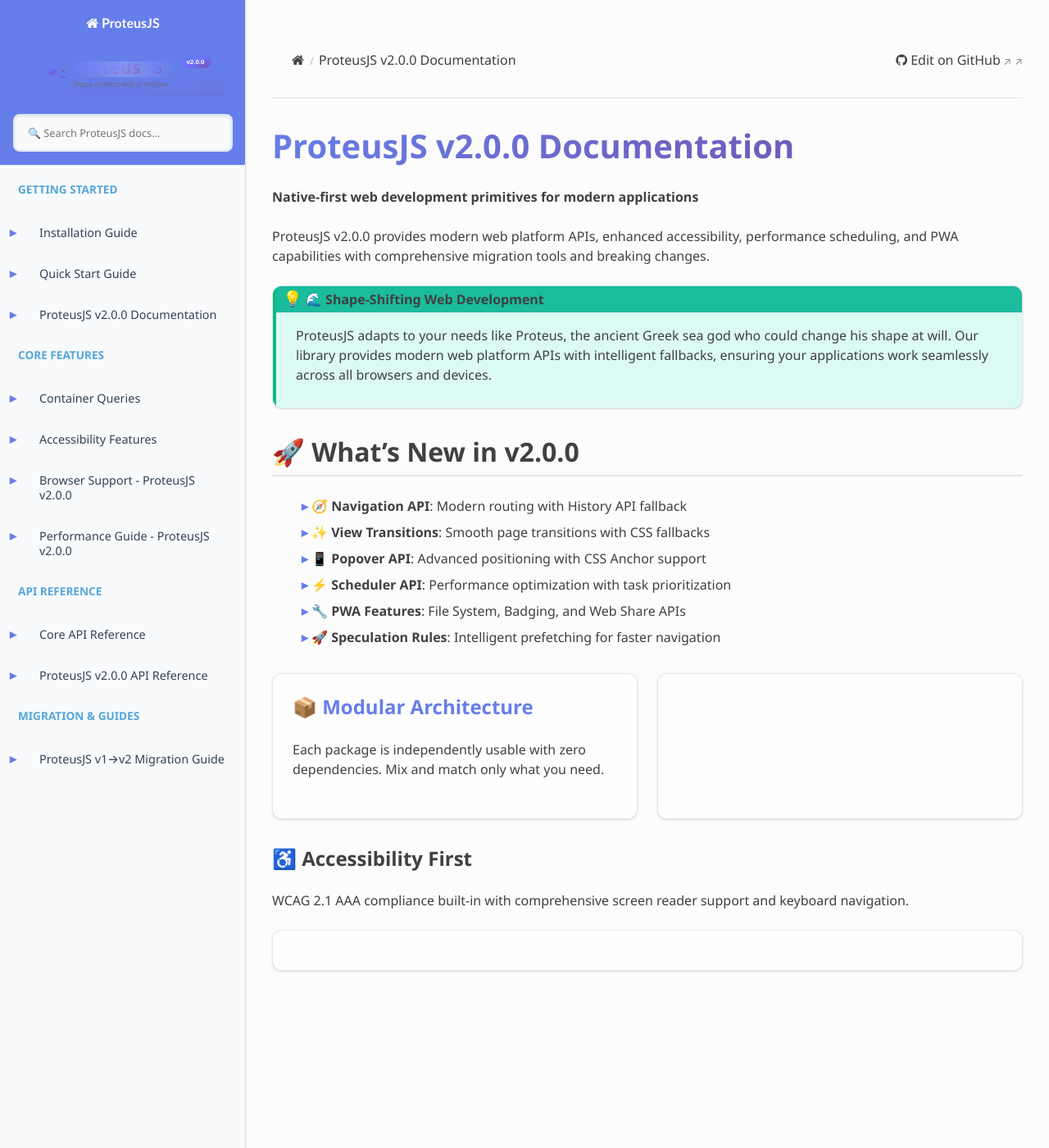
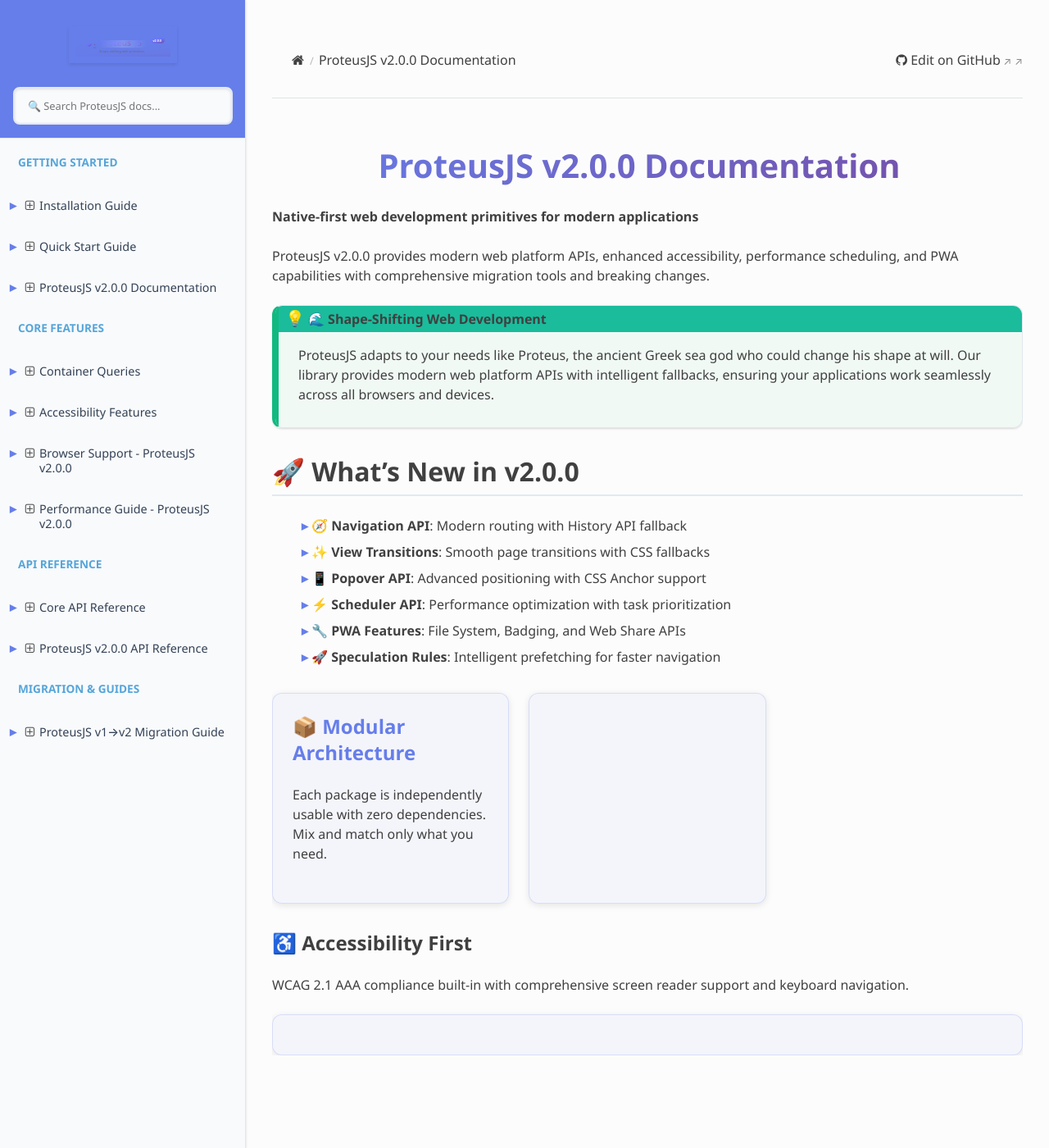
Before and after one commit to sc4rfurry/ProteusJS, a Sphinx documentation site: the page built from docs/index.md, in a window 1280 px wide and 1400 px high. Shown: the whole window at 82% size. Built offline with Sphinx 7.4.7 and the Read the Docs theme 3.1.0, drawn with Linux system fonts in a browser that asks for light colours.

Commit message:
Documentation -- Minor FIxes and Enhancements

```diff
--- a/docs/_static/css/custom.css
+++ b/docs/_static/css/custom.css
@@ -138,10 +138,58 @@
   box-shadow: var(--proteus-shadow);
 }
 
+/* Logo styling for better visibility */
+.wy-side-nav-search .wy-dropdown > a img,
+.wy-side-nav-search > a img {
+  max-height: 45px;
+  width: auto;
+  margin: 0;
+  padding: var(--proteus-space-2);
+  background: white;
+  border-radius: var(--proteus-radius);
+  box-shadow: 0 2px 4px rgba(0, 0, 0, 0.1);
+  display: block !important; /* Force logo display */
+}
+
+/* Ensure logo container has proper styling */
+.wy-side-nav-search > a {
+  display: block !important;
+  text-align: center;
+  padding: var(--proteus-space-4);
+}
+
+/* Force logo visibility in RTD theme */
+.wy-side-nav-search .wy-dropdown > a,
+.wy-side-nav-search > a {
+  display: block !important;
+  visibility: visible !important;
+}
+
+/* Logo in navigation top - enhance existing rule */
+.wy-nav-top a {
+  display: flex !important;
+  align-items: center;
+  gap: var(--proteus-space-2);
+  position: relative;
+  z-index: 10; /* Above shimmer effect */
+}
+
 .wy-side-nav-search {
   background: white;
   border-bottom: 1px solid var(--proteus-gray-200);
   padding: var(--proteus-space-4);
+  text-align: center;
+}
+
+/* Ensure logo is visible and properly sized */
+.wy-side-nav-search a[href="/"] img,
+.wy-side-nav-search a[href="index.html"] img {
+  max-width: 180px;
+  max-height: 45px;
+  width: auto;
+  height: auto;
+  display: block !important;
+  margin: 0 auto;
 }
 
 .wy-side-nav-search input[type=text] {
@@ -214,11 +262,11 @@
 /* Enhanced code blocks with modern styling */
 .highlight {
   border-radius: var(--proteus-radius-lg);
-  border: 1px solid var(--proteus-gray-200);
+  border: 1px solid rgba(102, 126, 234, 0.2);
   box-shadow: var(--proteus-shadow);
   overflow: hidden;
   position: relative;
-  background: var(--proteus-gray-900);
+  background: #1e1e1e; /* Dark background for code */
   margin: var(--proteus-space-4) 0;
 }
 
@@ -329,6 +377,11 @@
 
 .admonition.tip::before {
   background: var(--proteus-success);
+}
+
+.admonition.tip {
+  background: rgba(34, 197, 94, 0.05); /* Light green background */
+  border-left: 4px solid var(--proteus-success);
 }
 
 .admonition.danger::before {
@@ -506,6 +559,36 @@
   /* Don't override text color - let RTD theme handle it */
 }
 
+/* Index page specific styling */
+.wy-nav-content h1:first-child {
+  text-align: center;
+  margin-bottom: var(--proteus-space-6);
+  color: var(--proteus-primary) !important;
+  font-size: 2.5rem;
+  font-weight: 700;
+}
+
+.wy-nav-content > .section > p:first-of-type {
+  text-align: center;
+  font-size: 1.2rem;
+  margin-bottom: var(--proteus-space-8);
+  color: inherit;
+  font-weight: 500;
+}
+
+/* Ensure index page content is properly contained */
+.wy-nav-content .document .section {
+  max-width: 100%;
+  margin: 0 auto;
+  padding: 0;
+}
+
+/* Fix any overflow issues on index page */
+.wy-nav-content .document {
+  overflow-x: hidden;
+  width: 100%;
+}
+
 h1, h2, h3, h4, h5, h6 {
   font-family: var(--proteus-font-family);
   font-weight: 700;
@@ -643,11 +726,26 @@
   /* Don't override RTD theme background - let it handle light/dark modes */
   min-height: 100vh;
   color: inherit; /* Use RTD theme text color */
+  padding: var(--proteus-space-6);
+  max-width: 100%;
+  overflow-x: hidden;
 }
 
 .wy-nav-content-wrap {
   /* Don't override RTD theme background */
   background: inherit;
+}
+
+/* Ensure index page content displays properly */
+.wy-nav-content .section {
+  max-width: 100%;
+  overflow-x: hidden;
+}
+
+/* Fix any layout issues with main content */
+.wy-nav-content .document {
+  max-width: 100%;
+  margin: 0 auto;
 }
 
 /* Content sections */
@@ -929,32 +1027,62 @@
    CUSTOM COMPONENTS & UTILITIES
    ============================================================================= */
 
-/* Feature grid for showcasing capabilities */
+/* Feature grid for showcasing capabilities - enhanced for RTD theme */
 .feature-grid {
   display: grid;
-  grid-template-columns: repeat(auto-fit, minmax(300px, 1fr));
+  grid-template-columns: repeat(auto-fit, minmax(280px, 1fr));
   gap: var(--proteus-space-6);
   margin: var(--proteus-space-8) 0;
+  width: 100%;
+  box-sizing: border-box;
+}
+
+/* Responsive feature grid */
+@media (max-width: 768px) {
+  .feature-grid {
+    grid-template-columns: 1fr;
+    gap: var(--proteus-space-4);
+    margin: var(--proteus-space-6) 0;
+  }
+
+  .feature-card {
+    margin: 0;
+    padding: var(--proteus-space-4);
+  }
+
+  .wy-nav-content h1:first-child {
+    font-size: 2rem;
+  }
+}
+
+@media (min-width: 1200px) {
+  .feature-grid {
+    grid-template-columns: repeat(3, 1fr);
+  }
 }
 
 .feature-card {
-  background: rgba(255, 255, 255, 0.8); /* Semi-transparent for better theme integration */
+  background: rgba(102, 126, 234, 0.05); /* Very light brand background */
   border-radius: var(--proteus-radius-lg);
   padding: var(--proteus-space-6);
-  box-shadow: var(--proteus-shadow);
-  border: 1px solid var(--proteus-gray-200);
+  box-shadow: 0 2px 8px rgba(0, 0, 0, 0.1);
+  border: 1px solid rgba(102, 126, 234, 0.2);
   transition: var(--proteus-transition);
   color: inherit; /* Use RTD theme text color */
+  position: relative;
+  overflow: hidden;
 }
 
 .feature-card:hover {
   transform: translateY(-4px);
-  box-shadow: var(--proteus-shadow-lg);
+  box-shadow: 0 8px 25px rgba(102, 126, 234, 0.15);
+  border-color: rgba(102, 126, 234, 0.3);
 }
 
 .feature-card h3 {
   margin-top: 0;
-  color: var(--proteus-primary);
+  color: var(--proteus-primary) !important; /* Ensure brand color shows */
+  font-weight: 700;
 }
 
 /* Performance metrics display */
--- a/docs/conf.py
+++ b/docs/conf.py
@@ -22,6 +22,10 @@
 # The full version, including alpha/beta/rc tags
 release = '2.0.0'
 version = '2.0.0'
+
+# Enhanced project title with branding
+html_title = f'{project} v{version} Documentation'
+html_short_title = 'ProteusJS'
 
 # -- General configuration ---------------------------------------------------
 
@@ -93,14 +97,14 @@
 # Enhanced theme options for ProteusJS v2.0.0 branding
 html_theme_options = {
     'analytics_id': '',  # Add Google Analytics ID if needed
-    'logo_only': False,
+    'logo_only': True,  # Show only logo, not project name
     'display_version': True,
     'prev_next_buttons_location': 'bottom',
     'style_external_links': False,
     'vcs_pageview_mode': '',
     'style_nav_header_background': '#667eea',
     # Enhanced navigation options
-    'collapse_navigation': True,
+    'collapse_navigation': False,  # Keep navigation expanded for better UX
     'sticky_navigation': True,
     'navigation_depth': 4,
     'includehidden': True,
@@ -235,6 +239,14 @@
 html_logo = '_static/images/logo.svg'
 html_favicon = '_static/images/favicon.svg'
 
+# Note: logo_only already set in html_theme_options above
+
+# Ensure logo displays properly
+html_static_path = ['_static']
+html_css_files = [
+    'css/custom.css',
+]
+
 # Enhanced HTML context for ProteusJS v2.0.0
 html_context = {
     'display_github': True,
```
